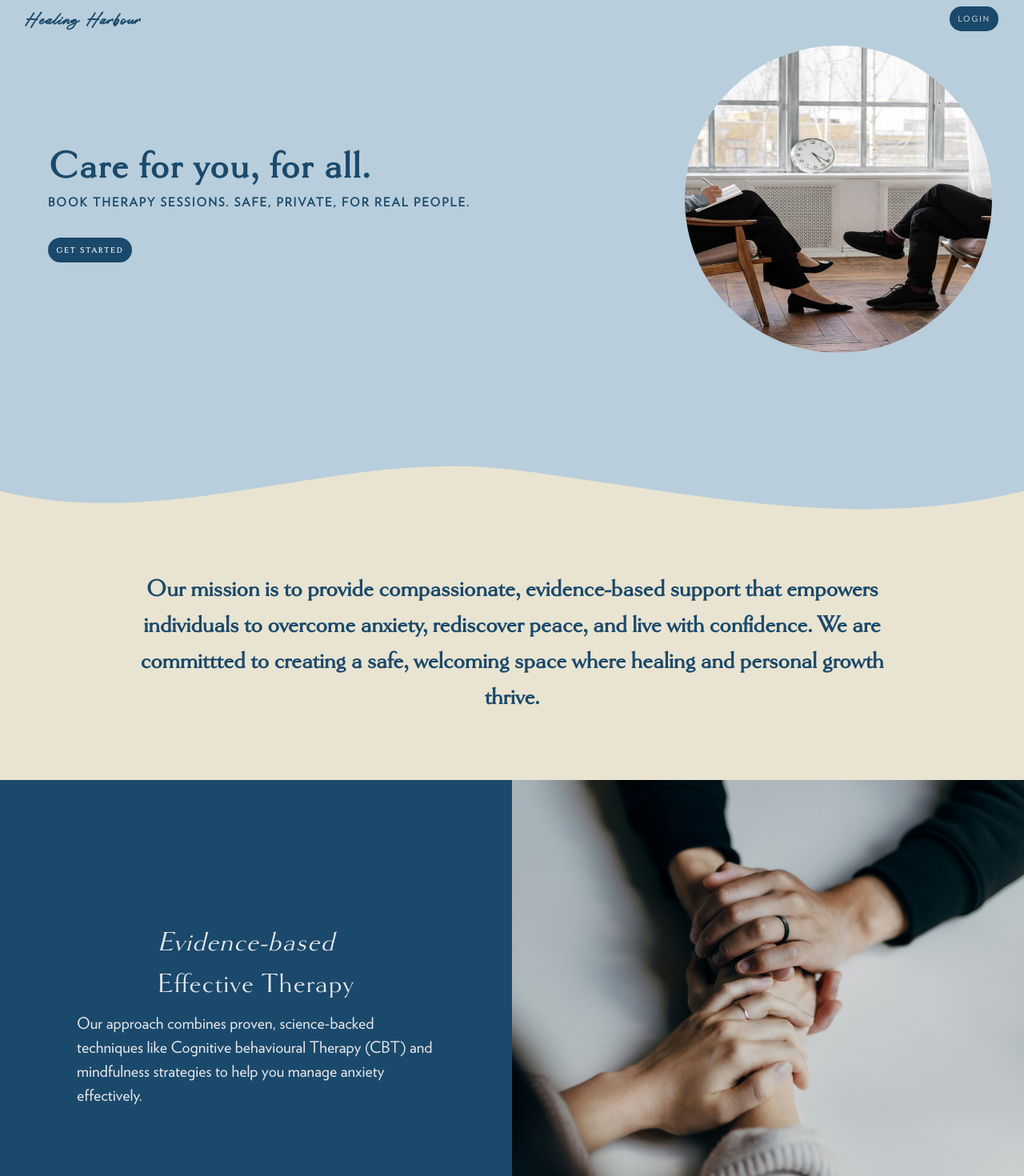
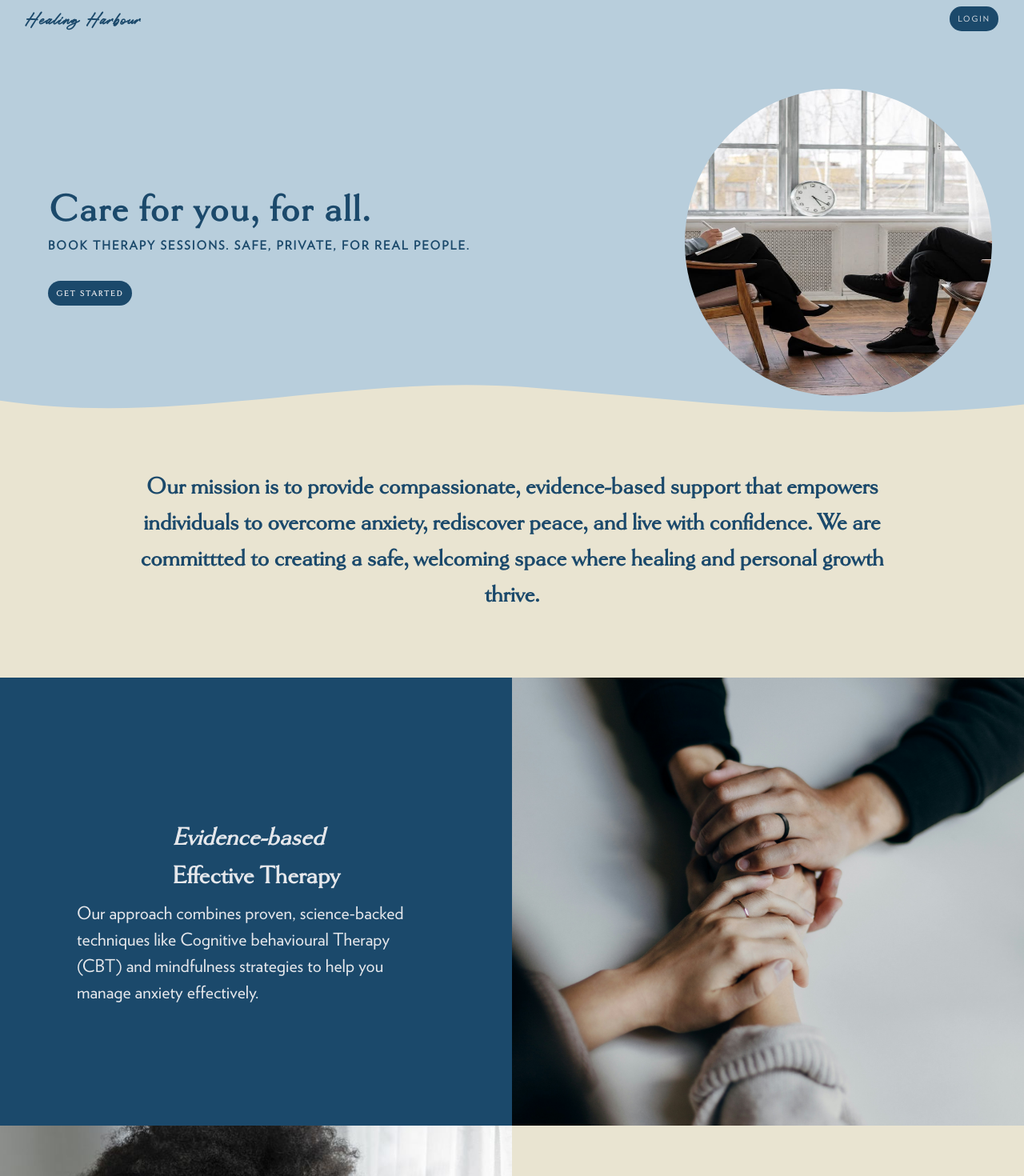
Before and after one commit to Ifedolly/therapy-app, a React (Vite) app: page / in a window 1280 px wide. Shown: the top 1470 px of the page at 80% size. Built offline with nearby package versions, Linux system fonts and the light colour scheme.

Commit message:
hero layout updates

```diff
--- a/src/pages/Landing.jsx
+++ b/src/pages/Landing.jsx
@@ -38,7 +38,7 @@ const Landing = ({ onLogin, onGetStarted }) => {
         </div>
 
         {/* curved divider */}
-        <svg className="curve" viewBox="0 0 1440 120" preserveAspectRatio="none">
+        <svg className="curve" viewBox="0 0 1400 120" preserveAspectRatio="none">
           <path
             d="M0,50 C240,90 480,10 720,30 960,50 1200,90 1440,50 L1440,120 L0,120 Z"
             fill="#e9e4d1"
@@ -76,7 +76,7 @@ const Landing = ({ onLogin, onGetStarted }) => {
 
         <div className="service text" data-aos="fade-left">
           <h3>Our Therapy Services</h3>
-          <p>Get the emotional healing you need to start living your best life.</p>
+          <p>Get the emotional healing and strength you need to start living your best life.</p>
           <ul>
             <li>Individual Therapy</li>
             <li>Adolescent Therapy</li>
--- a/src/styles/landing.css
+++ b/src/styles/landing.css
@@ -31,16 +31,17 @@
   background-color: #b8cedc;
   /* background-color: #121e2e; */
   position: relative;
-  padding-top: 10px;
+  padding: 4rem 0;
   /* padding: 10px; */
   /* padding: 20px 50px; */
-  min-height: 80vh;
+  /* min-height: 80vh; */
+  min-height: auto;
   color: white;
   color: #1b496b;
   /* color: #b8cedc; */
   /* font-family: 'Goldenbook', serif; */
   font-weight: 600;
-  overflow: visible;
+  /* overflow: visible; */
 }
 
 .hero-inner {
@@ -100,9 +101,14 @@
 
 .curve {
   position: absolute;
-  bottom: -20px;
+  bottom: 0;
   width: 100%;
-  height: 160px;
+  height: 100px;
+}
+
+.curve {
+  bottom: 0;
+  height: 100px;
 }
 
 .mission {
@@ -145,18 +151,19 @@
 
 .services > .service:nth-child(1) {
   /* font-family: 'Verlag'; */
+  /* font-family: 'Goldenbook'; */
   color: #e5e7eb;
   padding: 6rem;
-  font-size: 20px;
+  font-size: 22px;
   /* font-weight: 400; */
   /* letter-spacing: 1px; */
 }
 
 .services > .service:nth-child(1) h3{
   font-family: 'Goldenbook';
-  font-size: 35px;
-  font-weight: 400;
-  letter-spacing: 1px;
+  font-size: 32px;
+  font-weight: 600;
+  /* letter-spacing: 1px; */
 }
 
 .services > .service:nth-child(4) {
```
Also changed, not shown: src/styles/patient.css (line endings or trailing spaces).
